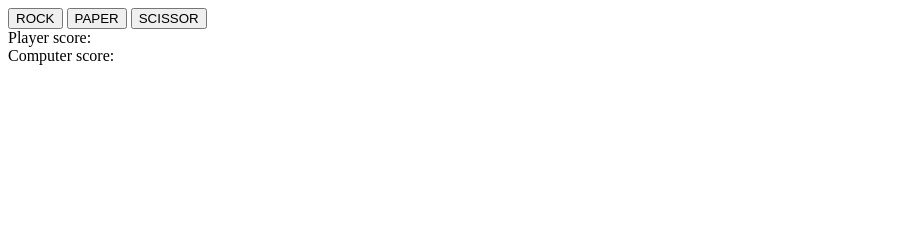
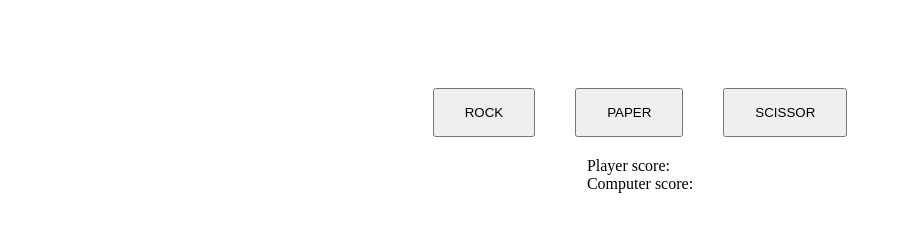
Before and after one commit to Kevin-Aas/rock-paper-scissor, a plain HTML site: page index.html in a window 1280 px wide. Shown: the whole page, without its empty margins (0-902 px from the left). Drawn offline with Linux system fonts and the light colour scheme.

Commit message:
Add a bit styling for buttons

```diff
--- a/index.html
+++ b/index.html
@@ -7,9 +7,11 @@
         <script src="./script.js" defer></script>
     </head>
     <body>
-        <button id="rock">ROCK</button>
-        <button id="paper">PAPER</button>
-        <button id="scissor">SCISSOR</button>
+        <div class="button_section">
+            <button class="rpc_button">ROCK</button>
+            <button class="rpc_button">PAPER</button>
+            <button class="rpc_button">SCISSOR</button>
+        </div>
         <div>
             <div id="playerchoice"></div>
             <div id="computerchoice"></div>
--- a/style.css
+++ b/style.css
@@ -0,0 +1,16 @@
+body {
+    display: flex;
+    flex-direction: column;
+    align-items: center;
+}
+
+.button_section {
+    display: flex;
+    justify-content:space-between;
+    gap: 40px;
+    padding: 80px 0 20px 0;
+}
+
+.rpc_button {
+    padding: 15px 30px 15px 30px;
+}
```
